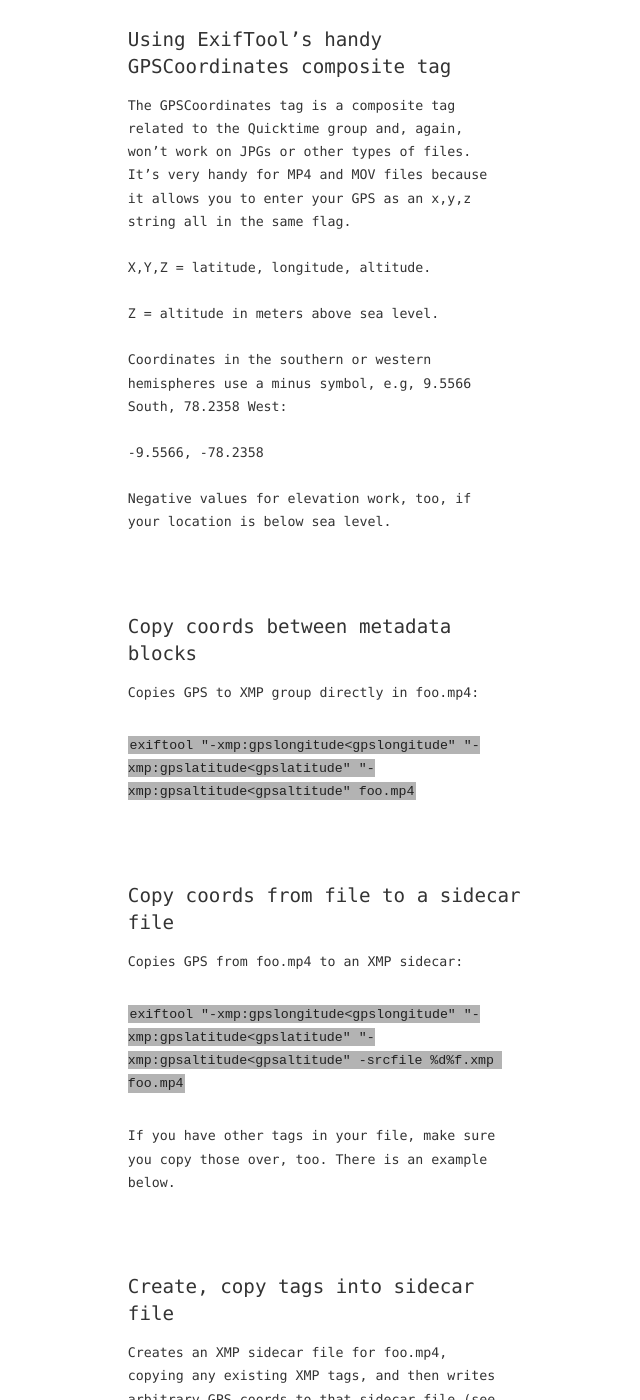
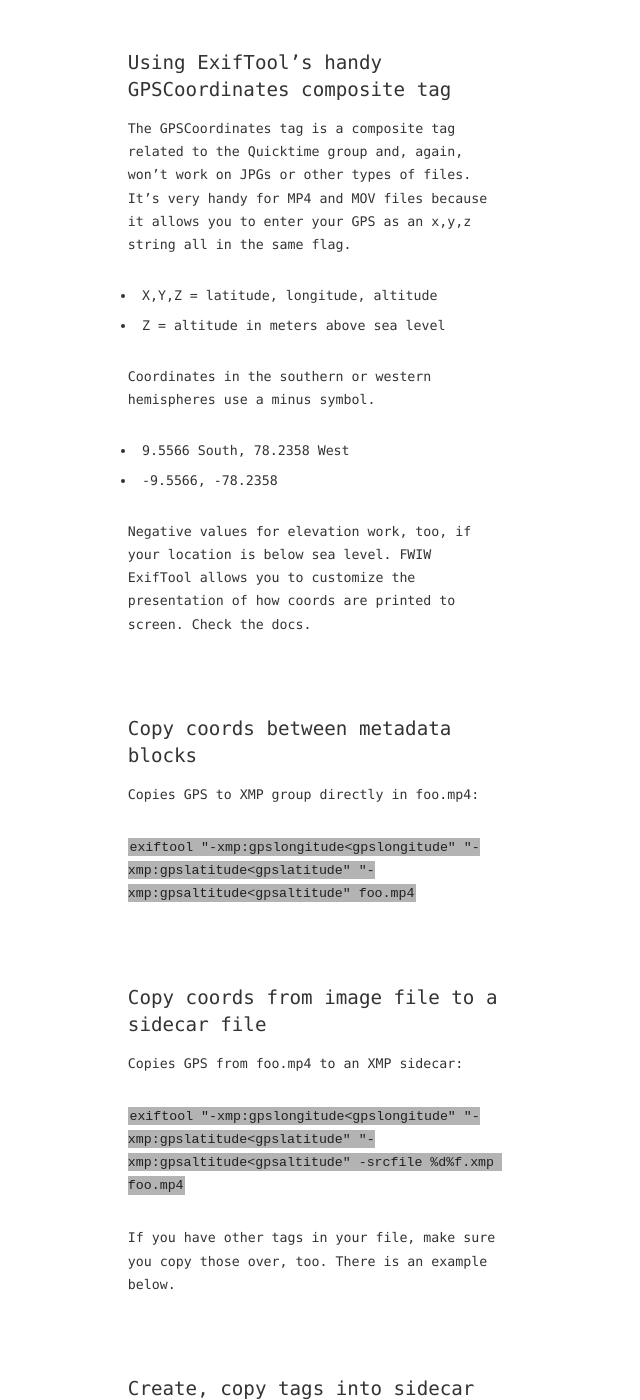
Before and after one commit to zachmccabe/zachmccabe.github.io, a Jekyll site: the page built from _tools/exiftool-notes.md, in a window 1280 px wide and 1400 px high, scrolled down 8168 px. Shown: the whole window, without its empty margins (191-831 px from the left). Built offline with Jekyll 4.4.1, drawn with Linux system fonts in a browser that asks for light colours; some of the changed text lies outside the part shown.

Commit message:
Update exiftool-notes.md
Fixing typos. Copy tweaks for clarity.

```diff
--- a/_tools/exiftool-notes.md
+++ b/_tools/exiftool-notes.md
@@ -26,7 +26,7 @@
 
 While I manage most of my captioning and other metadata tasks using an app called Photo Mechanic, ExifTool still comes in handy for lots of stuff.
 
-ExifTool itself is cross-platform. Perl syntax varies by platform. I'm using MacOS. Please tweak accordingly if you decide to copy any of these snippets. (Better yet, go right to the source and use the excellent [forum] and [faq] to learn. That's what I do. The documentation page on [XMP sidecar files] is very helpful, too.)
+ExifTool itself is cross-platform. As you might already know, code syntax varies by platform. I'm using MacOS. Please tweak accordingly if you decide to copy any of these snippets. (Better yet, go right to the source and use the excellent [forum] and [faq] to learn. That's what I do. The documentation page on [XMP sidecar files] is very helpful, too.)
 
 Before running commands on my image archive, I use a directory of dummy image files for experiments. Everything included here works for me but that doesn't mean doing things my way is a good way to do things. You've been warned :)
 
@@ -233,15 +233,15 @@
 
 The GPSCoordinates tag is a composite tag related to the Quicktime group and, again, won't work on JPGs or other types of files. It's very handy for MP4 and MOV files because it allows you to enter your GPS as an x,y,z string all in the same flag.
 
-X,Y,Z = latitude, longitude, altitude.
+- X,Y,Z = latitude, longitude, altitude
+- Z = altitude in meters above sea level
 
-Z = altitude in meters above sea level.
+Coordinates in the southern or western hemispheres use a minus symbol.
 
-Coordinates in the southern or western hemispheres use a minus symbol, e.g, 9.5566 South, 78.2358 West:
+- 9.5566 South, 78.2358 West
+- -9.5566, -78.2358
 
--9.5566, -78.2358
-
-Negative values for elevation work, too, if your location is below sea level.
+Negative values for elevation work, too, if your location is below sea level. FWIW ExifTool allows you to customize the presentation of how coords are printed to screen. Check the docs.
 
 
 
@@ -255,7 +255,7 @@
 
 
 
-### Copy coords from file to a sidecar file
+### Copy coords from image file to a sidecar file
 
 Copies GPS from foo.mp4 to an XMP sidecar:
 
```
